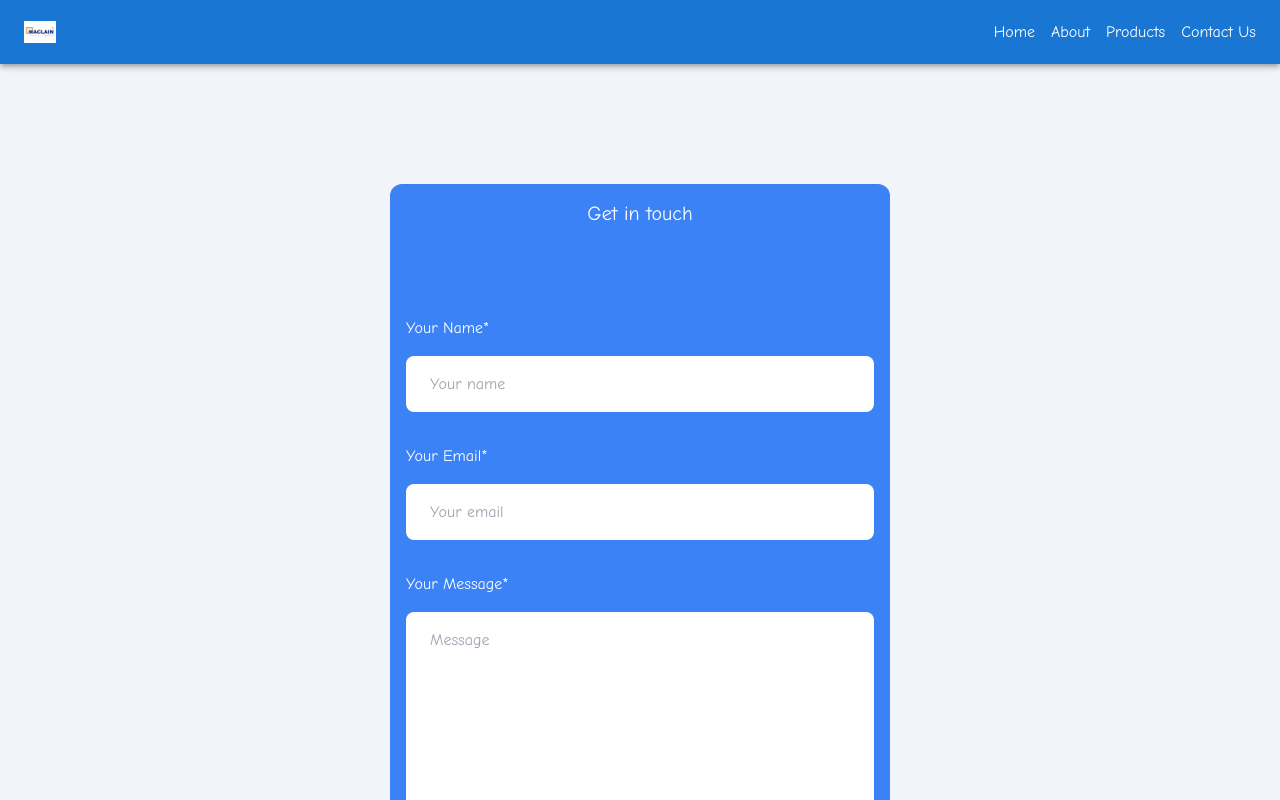
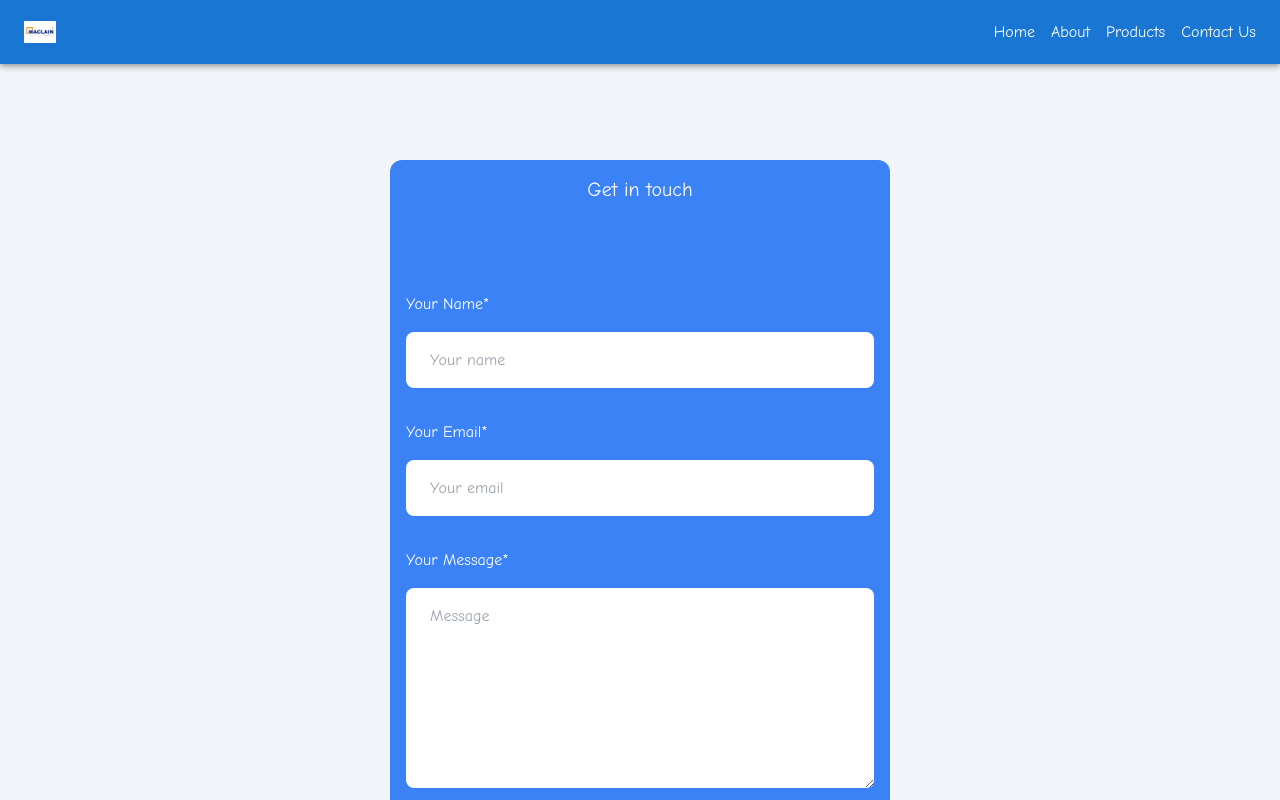
Before and after one commit to Kkknight-12/cleaning_website, a React (Vite) app: page /contact in a window 1280 px wide. Shown: the top 800 px of the page. Built offline with nearby package versions, Linux system fonts and the light colour scheme.

Commit message:
Fix contact page footer

```diff
--- a/src/pages/contact/index.jsx
+++ b/src/pages/contact/index.jsx
@@ -102,7 +102,7 @@ const ContactForm = () => {
   }
 
   return (
-    <div className="mt-20 flex justify-center min-h-[712px] h-[calc(100vh-512px)] md:h-[calc(100vh-393px)]">
+    <div className="my-14 flex justify-center items-center  min-h-[712px] h-[calc(100vh-552px)] md:h-[calc(100vh-428px)]">
       <div className="flex-col flex gap-10 overflow-hidden bg-blue-500 p-4 w-[500px] rounded-xl !h-fit">
         <p className="text-xl text-center text-white">Get in touch</p>
 
```
